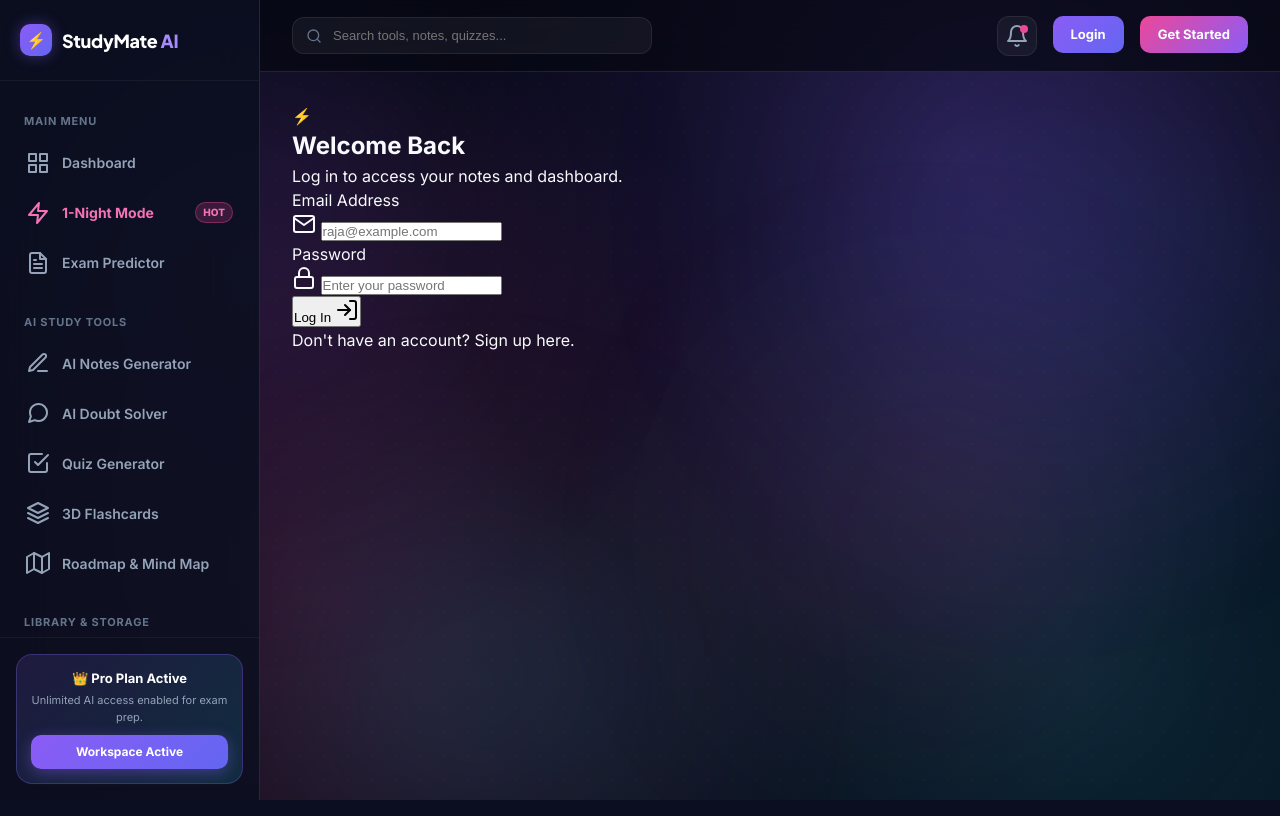
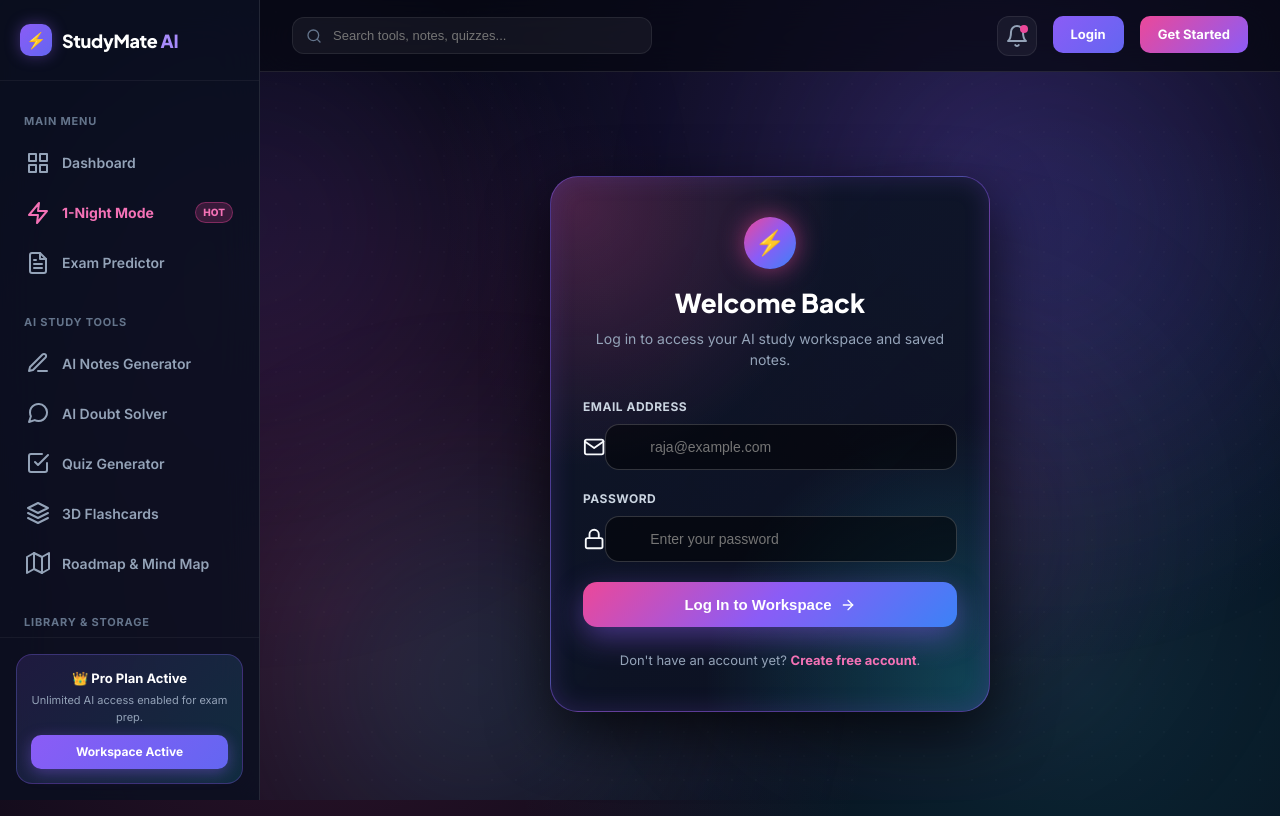
Before and after one commit to rajaswami6367/StudyMate.AI, a Flask app: page /login in a window 1280 px wide. Run offline with Flask 3, Linux system fonts and the light colour scheme.

Commit message:
Redesign Login and Signup pages into an ultra-gorgeous glassmorphic card system with custom glowing inputs and gradient buttons

```diff
--- a/static/css/style.css
+++ b/static/css/style.css
@@ -1427,3 +1427,181 @@ body.dark-mode {
     border-color: rgba(236, 72, 153, 0.6);
   }
 }
+
+
+/* ── 12. ULTRA-PREMIUM GLASSMORPHISM AUTHENTICATION SYSTEM (LOGIN & SIGNUP) ── */
+.auth-section {
+  display: flex;
+  align-items: center;
+  justify-content: center;
+  min-height: calc(100vh - 120px);
+  padding: 30px 16px;
+  position: relative;
+  z-index: 5;
+}
+
+.auth-container {
+  width: 100%;
+  max-width: 440px;
+  margin: 0 auto;
+  position: relative;
+}
+
+.auth-card {
+  background:
+    radial-gradient(circle at 5% 5%, rgba(236, 72, 153, 0.25), transparent 40%),
+    radial-gradient(circle at 95% 95%, rgba(34, 211, 238, 0.25), transparent 40%),
+    linear-gradient(135deg, rgba(15, 23, 42, 0.92), rgba(11, 16, 32, 0.96)) !important;
+  backdrop-filter: blur(24px) !important;
+  -webkit-backdrop-filter: blur(24px) !important;
+  border-radius: 28px !important;
+  padding: 40px 32px !important;
+  border: 1.5px solid rgba(139, 92, 246, 0.5) !important;
+  box-shadow: 0 20px 60px rgba(0, 0, 0, 0.7), inset 0 0 25px rgba(139, 92, 246, 0.2) !important;
+  position: relative;
+  overflow: hidden;
+}
+
+.auth-header {
+  text-align: center;
+  margin-bottom: 28px;
+}
+
+.auth-header .logo-icon {
+  width: 52px;
+  height: 52px;
+  border-radius: 50%;
+  background: linear-gradient(135deg, #ec4899, #8b5cf6, #3b82f6);
+  color: #ffffff;
+  font-size: 24px;
+  display: flex;
+  align-items: center;
+  justify-content: center;
+  margin: 0 auto 14px;
+  box-shadow: 0 0 25px rgba(236, 72, 153, 0.6);
+}
+
+.auth-header h2 {
+  font-family: var(--font-heading);
+  font-size: 26px;
+  font-weight: 800;
+  color: #ffffff;
+  margin-bottom: 6px;
+}
+
+.auth-header p {
+  font-size: 14px;
+  color: var(--text-secondary);
+}
+
+.auth-alert {
+  padding: 12px 16px;
+  border-radius: 14px;
+  font-size: 13px;
+  font-weight: 600;
+  display: flex;
+  align-items: center;
+  gap: 10px;
+  margin-bottom: 20px;
+}
+
+.auth-alert.error {
+  background: rgba(239, 68, 68, 0.18);
+  border: 1px solid rgba(239, 68, 68, 0.5);
+  color: #fca5a5;
+}
+
+.auth-alert.success, .auth-alert.info {
+  background: rgba(52, 211, 153, 0.18);
+  border: 1px solid rgba(52, 211, 153, 0.5);
+  color: #6ee7b7;
+}
+
+.auth-form .form-group {
+  margin-bottom: 20px;
+}
+
+.auth-form label {
+  display: block;
+  font-size: 12px;
+  font-weight: 700;
+  color: #cbd5e1;
+  text-transform: uppercase;
+  letter-spacing: 0.5px;
+  margin-bottom: 8px;
+}
+
+.input-wrapper {
+  position: relative;
+  width: 100%;
+  display: flex;
+  align-items: center;
+}
+
+.input-wrapper input {
+  width: 100% !important;
+  padding: 14px 16px 14px 44px !important;
+  border-radius: 14px !important;
+  background: rgba(0, 0, 0, 0.5) !important;
+  border: 1.5px solid rgba(255, 255, 255, 0.18) !important;
+  color: #ffffff !important;
+  font-size: 14px !important;
+  outline: none !important;
+  transition: all 0.3s ease !important;
+}
+
+.input-wrapper input:focus {
+  border-color: #8b5cf6 !important;
+  box-shadow: 0 0 20px rgba(139, 92, 246, 0.5), inset 0 0 10px rgba(139, 92, 246, 0.2) !important;
+  background: rgba(15, 23, 42, 0.9) !important;
+}
+
+.input-wrapper i {
+  position: absolute;
+  left: 16px;
+  color: #c084fc;
+  width: 18px;
+  height: 18px;
+  pointer-events: none;
+}
+
+.btn-auth-submit {
+  width: 100%;
+  padding: 14px 24px;
+  border-radius: 14px;
+  background: linear-gradient(135deg, #ec4899, #8b5cf6, #3b82f6);
+  border: none;
+  color: #ffffff;
+  font-weight: 700;
+  font-size: 15px;
+  cursor: pointer;
+  display: flex;
+  align-items: center;
+  justify-content: center;
+  gap: 8px;
+  box-shadow: 0 10px 30px rgba(139, 92, 246, 0.45);
+  margin-top: 12px;
+  transition: all 0.3s ease;
+}
+
+.btn-auth-submit:hover {
+  transform: translateY(-2px);
+  box-shadow: 0 15px 40px rgba(139, 92, 246, 0.65);
+}
+
+.auth-footer {
+  margin-top: 24px;
+  text-align: center;
+  font-size: 13px;
+  color: var(--text-secondary);
+}
+
+.auth-footer a {
+  color: #f472b6;
+  font-weight: 700;
+  text-decoration: none;
+}
+
+.auth-footer a:hover {
+  text-decoration: underline;
+}
--- a/templates/login.html
+++ b/templates/login.html
@@ -1,24 +1,19 @@
 {% extends "base.html" %}
 
-{% block title %}Login — StudyMate AI{% endblock %}
+{% block title %}Login — StudyMate AI Workspace{% endblock %}
 
 {% block content %}
 <section class="auth-section">
   <div class="auth-container">
-    <!-- Animated background blobs -->
-    <div class="hero-bg">
-      <div class="blob blob-1" style="left: 10%; top: 10%;"></div>
-      <div class="blob blob-3" style="right: 20%; bottom: 10%;"></div>
-    </div>
 
     <div class="auth-card">
       <div class="auth-header">
-        <span class="logo-icon">⚡</span>
+        <div class="logo-icon">⚡</div>
         <h2>Welcome Back</h2>
-        <p>Log in to access your notes and dashboard.</p>
+        <p>Log in to access your AI study workspace and saved notes.</p>
       </div>
 
-      <!-- Display flash messages (e.g., success message after signup) -->
+      <!-- Flash messages -->
       {% with messages = get_flashed_messages(with_categories=true) %}
         {% if messages %}
           {% for category, message in messages %}
@@ -30,7 +25,7 @@
         {% endif %}
       {% endwith %}
 
-      <!-- Display direct error message if any -->
+      <!-- Error message -->
       {% if error %}
       <div class="auth-alert error">
         <i data-feather="alert-circle"></i>
@@ -55,15 +50,17 @@
           </div>
         </div>
 
-        <button type="submit" class="btn btn-primary btn-block">
-          Log In <i data-feather="log-in"></i>
+        <button type="submit" class="btn-auth-submit">
+          <span>Log In to Workspace</span>
+          <i data-feather="arrow-right" style="width: 16px; height: 16px;"></i>
         </button>
       </form>
 
       <div class="auth-footer">
-        <p>Don't have an account? <a href="{{ url_for('signup') }}">Sign up here</a>.</p>
+        <p>Don't have an account yet? <a href="{{ url_for('signup') }}">Create free account</a>.</p>
       </div>
     </div>
+
   </div>
 </section>
 {% endblock %}
```
Also changed, not shown: templates/signup.html (+8 -11 lines).
